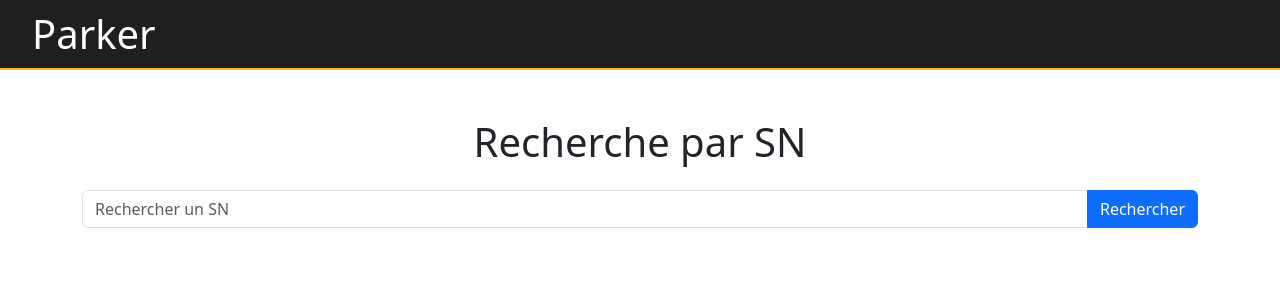
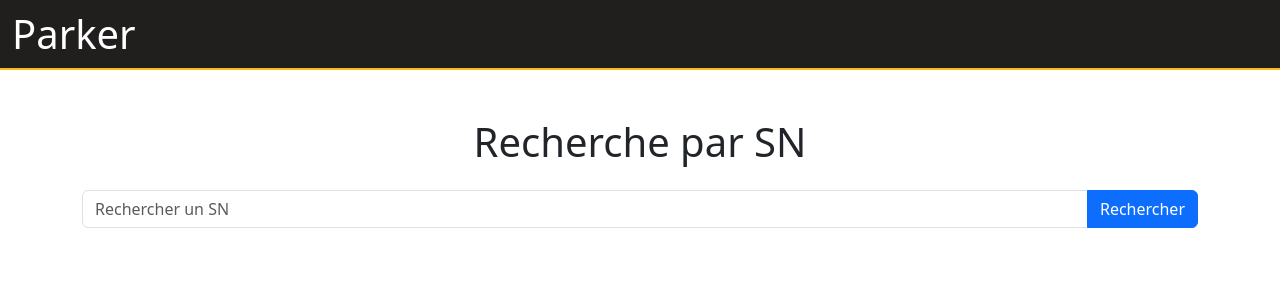
Before and after one commit to Mozinor95320/tracaMVC, a PHP site: page / in a window 1280 px wide. Shown: the top 300 px of the page. Run offline with PHP 8.4, Linux system fonts and the light colour scheme; data that the repository does not hold is empty.

Commit message:
Update style.css

```diff
--- a/style.css
+++ b/style.css
@@ -21,7 +21,7 @@ header {
 
 header h1 {
   margin: 0;
-  padding-left: 20px;
+  padding-left: 0px;
   display: inline-block;
 }
 
```
